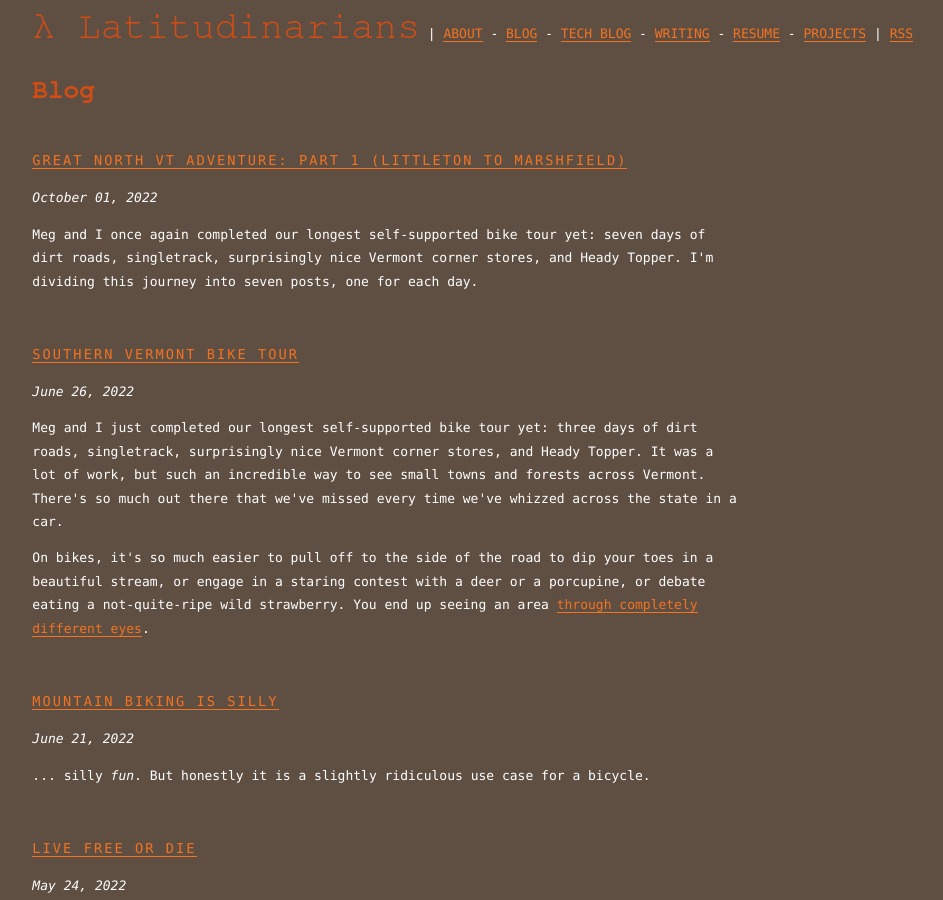
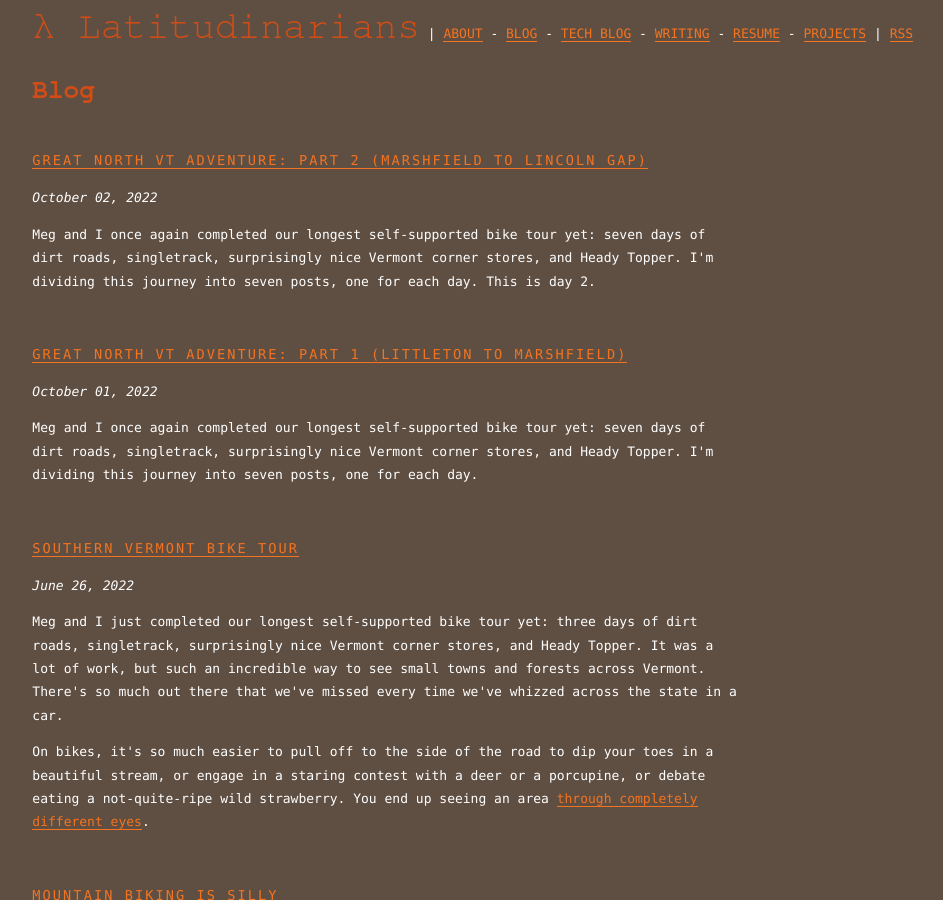
Before and after one commit to nathan-contino/nathan-contino.github.io, a Jekyll site: the page built from _pages/blog.html, in a window 1280 px wide and 900 px high. Shown: the whole window, without its empty margins (33-976 px from the left). Built offline with Jekyll 4.4.1, drawn with Linux system fonts in a browser that asks for light colours; some of the changed lines change nothing that is shown.

Commit message:
north adv pt 2

```diff
--- a/_posts/blog/2022-10-03-the-great-northern-vt-adventure-pt1.markdown
+++ b/_posts/blog/2022-10-01-the-great-northern-vt-adventure-pt1.markdown
@@ -12,8 +12,7 @@ and Heady Topper. I'm dividing this journey into seven posts, one for each day.
 <!-- readmore -->
 
 Through the power of internet magic, I'm posting all seven links at the top of
-each post. Each link will start working once I actually write the post for that
-day. But until then, enjoy my absurd 404 page.
+this first post. Each link will start working once I actually write the post for that day. But until then, enjoy my absurd 404 page.
 
 - [Day 1 (Littleton to Marshfield)](/blog/2022/10/01/the-great-northern-vt-adventure-pt1.html)
 - [Day 2 (Marshfield to the Lincoln Gap)](/blog/2022/10/02/the-great-northern-vt-adventure-pt2.html)
@@ -22,7 +21,6 @@ day. But until then, enjoy my absurd 404 page.
 - [Day 5 (Little River/Stowe to Morrisville)](/blog/2022/10/05/the-great-northern-vt-adventure-pt5.html)
 - [Day 6 (Morrisville to Greensboro)](/blog/2022/10/06/the-great-northern-vt-adventure-pt6.html)
 - [Day 7 (Greensboro to Littleton)](/blog/2022/10/07/the-great-northern-vt-adventure-pt7.html)
-
 
 ![vt postcard]({{ site.images }}2022_10_01/14_vt_postcard.jpg)
 *the whole trip was beautiful but this view probably takes the cake*
--- /dev/null
+++ b/_posts/blog/2022-10-02-the-great-northern-vt-adventure-pt2.markdown
@@ -0,0 +1,178 @@
+---
+title:  "Great North VT Adventure: Part 2 (Marshfield to Lincoln Gap)"
+date:   2022-10-02 14:14:22 -0700
+layout: default
+categories: blog
+---
+
+Meg and I once again completed our longest self-supported bike tour yet: seven
+days of dirt roads, singletrack, surprisingly nice Vermont corner stores,
+and Heady Topper. I'm dividing this journey into seven posts, one for each day.
+This is day 2.
+
+<!-- readmore -->
+
+If you somehow missed my post for day 1, check it out here:
+
+- [Day 1 (Littleton to Marshfield)](/blog/2022/10/01/the-great-northern-vt-adventure-pt1.html)
+
+![railroad bed]({{ site.images }}2022_10_02/02_railroad_bed.jpg)
+*old railroad bed has all the vibes that VT state highway 2 does not*
+
+# Return to the Old Railroad Bed
+
+Meg and I wake up at 5:30 to a crisp, cool, classic Fall morning. Our route begins with an "easy" connector over a half mile of campground trails to the same Old Railroad Bed trail we used yesterday.
+
+The campground map helpfully shows ["biking & walking trails"](https://images.squarespace-cdn.com/content/v1/55ee3f0ee4b03f7588c2c9a8/84a82906-31c2-438d-a8ed-881664d14b0e/MapwithNewHeadingPNG.png?format=2500w) to the east. But there's a whole mishmash of trails between us and the Old Railroad Bed. We hit the first trail intersection, and we pause. The signs indicate that one way sends us to the meadow. The other way sends us to... some other landmark. Which one leads to the Old Railroad Bed, again? I pick a random direction that moves us vaguely east.
+
+The "random direction" strategy pans out, until we end up on some steep, narrow trails that we can't ride on any more. Naturally, I'm elected scout for the group, and I run ahead. A couple of wrong turns and some jogging later, I pathfind us to the Old Railroad Bed. Soon enough, we're enjoying our first country store cider donut of the day on the intended trail.
+
+![onion river trails]({{ site.images }}2022_10_02/01_onion_river_trails.jpg)
+*took some trial and error & some hike-a-bike but we finally connected the campsite trails to the old railroad bed*
+
+Today's section of the Old Railroad Bed turns out to be a little rougher than yesterday's. But any time you're on level-ish ground away from the tyranny of wheels is a good time to me. It's a muddy, tree-y, rocky good time.
+
+![railroad singletrack]({{ site.images }}2022_10_02/03_railroad_singletrack.jpg)
+*even got some singletrack at the end of the XVT before hopping back on.... you guessed it - VT 2*
+
+# The Unexpected Burrito
+
+We make speedy progress down the rail trail, so it isn't long before we cruise our way to what seems like the end of the rail trail. The return to civilization and paved roads disappoints us for a hot second... but the [Black Lotus Kitchen](https://goo.gl/maps/56qLND6sTvr33vyU9) soon lifts our spirits. Seriously, this food truck is run by possibly the most friendly guy I've ever met. He was more than happy to drip maple syrup right into our coffee as he fried up an incredible breakfast burrito with local ingredients. First chance we get, we're trying lunch and dinner here.
+
+![taco truck]({{ site.images }}2022_10_02/04_taco_truck.jpg)
+*impromptu breakfast burrito is the best breakfast burrito*
+
+With bellies full of coffee and burrito, we briefly cruise down 2 to meet up with the rail trail yet again. This section has received a bit more love in recent years -- in one washed-out section of forest, the caretakers have even gone to the trouble of building a loopy detour, complete with fresh gravel and guard rails. Fancy!
+
+# The Phantom Trail
+
+But all good things must come to an end, so before long we return to 2. It's... fine. The shoulder is big and it doesn't crumble beneath our tires, so I'll call it a win. The cars speed by loudly, but there aren't too many. The scenery is pleasant. We typically route away from major roads like this, but they're sometimes a necessary evil to connect things. And with thousands of feet and dozens of miles to go, we probably shouldn't take on any more miles or hills.
+
+Given my assumption that we'll have to ride this road all the way into Montpelier, I'm dumbstruck when we notice what looks like a bike path popping out of the trees along the shoulder of the road. Like any misguided bicycle tourist, I have no choice but investigation of where this mysterious path leads. After all, it *sort of* looks like it's going in the right direction. My intuition was correct (ish) in the forest this morning. What's the worst that can happen?
+
+![finding the xvt]({{ site.images }}2022_10_02/05_finding_the_xvt.jpg)
+*surprise bike path next to VT 2!*
+
+So we hop on the bike path. It leads to an absolutely beautiful, brand-spanking-new bicycle bridge that claims to be a bicycle path leading right into Montpelier, a new stretch of the XVT!
+
+![new xvt bridge]({{ site.images }}2022_10_02/06_new_xvt_bridge.jpg)
+*a very nice & very new section of the xvt*
+
+We excitedly snap some photos on the bridge, and head up the hill on the path, which quickly turns into dirt...
+
+... which swiftly turns into rutted mud...
+
+... which abruptly stops in a drainage ditch, and a series of trees marked as a future route for the XVT. Nuts.
+
+![xvt disappointment]({{ site.images }}2022_10_02/07_xvt_disappointment.jpg)
+*so new in fact it doesn't even exist*
+
+So we backtrack to the bridge, which connects to a dirt road which looks like it leads into Montpelier. And then we notice XVT signs! Hurrah, we're saved! It turns out that the bridge got us to the opposite site of the river, where the XVT *currently* runs. That dirt road turns into a bike path closer to Montpelier, which led right to the Capitol and a very cute downtown grid.
+
+# Forbidden Peanut Butter at The Capitol
+
+![vt capitol]({{ site.images }}2022_10_02/08_vt_capitol.jpg)
+*pics before (3rd?) breakfast at the capitol even though we'll pass it on our way out of town*
+
+A quick stop to chat with some other bicycle tourists (good luck on your trip to Boston, NYC, and Washington, DC!), and it's time to grab second breakfast.
+
+![montpelier]({{ site.images }}2022_10_02/09_montpelier.jpg)
+*busy bike day at capitol grounds*
+
+I enjoy a croissant with bacon, apple slices, and peanut butter. Meg looks at me with sheer terror. Despite their controversial sandwich choices, Capitol Grounds makes a solid espresso. They rank among my favorite coffee shops of the trip. And in Vermont, there's steep competition.
+
+Overall, Montpelier really impressed me. I imagined it to be a much larger city, but it turns out it's just a big-ish town with a nice dense multiuse downtown. Looks straight out of Europe, or England at least. Lots of brick buildings, taverns, bridges, a train right through town, and tons of people riding around on bikes. It's rare to visit any place in the USA where I feel like I could live without a car, but Montpelier ranks high on that scale. Very close to Fort Collins, another town I've raved about on this blog after a biking trip.
+
+# Natural Burials are Legal in Vermont
+
+We cruise out of Montpelier past the gorgeous [Green Mount Cemetery](https://www.montpelier-vt.org/158/Green-Mount-Cemetery) (only $1200 for a natural summer burial!), and quickly turn onto some classic VT dirt roads.
+
+![wooly friend]({{ site.images }}2022_10_02/10_wooly_friend.jpg)
+*the first of hundred of wooly caterpillar encounters*
+
+![dirt]({{ site.images }}2022_10_02/11_dirt.jpg)
+*we hit dirt less than 15 minutes after leaving montpelier*
+
+![animals]({{ site.images }}2022_10_02/12_animals.jpg)
+*farm friends and fall views*
+
+# Dirt Roads, Spooky Barks, and Trucking Nuts
+
+The foliage is once again smashing, and despite the slow incline into the mountains, Meg and I have a great time. Until we hear the sound every bicyclist fears: a barking dog, just around the corner. 99% of the time, it's no problem -- between invisible fences and mitigating tactics, you can usually cope with a dog. But our hackles have been successfully raised. Until we round the corner, to be greeted with... a big, fluffy, drooly, silly, dopey golden retriever. Whew!
+
+![dirt gets smaller]({{ site.images }}2022_10_02/13_dirt_gets_smaller.jpg)
+*then that dirt road got smaller*
+
+Continuing down (or rather, up -- it's quite the grade at times) the road, we only see one other group of human beings: a gaggle of hunters that literally attached a set of deer testicles to their truck as a bizarre reinterpretation of [truck nutz](https://en.wikipedia.org/wiki/Truck_nuts).
+
+One [wrong turn](https://en.wikipedia.org/wiki/Wrong_Turn_%282003_film%29) later, we end up in some kind of bizarre Breaking Bad drug deal set, complete with a completely trashed abandoned car. A quick check of the map, and we discover that we should have "stayed" on the main road a quarter mile or so back.
+
+![car troubles]({{ site.images }}2022_10_02/14_car_troubles.jpg)
+*you only get views like this when you miss your turn*
+
+# Class 4: What was Class 3, Again?
+
+A speedy backtrack later, and we find ourselves on a classic VT class 4 road: giant puddles of mud, enormous swathes of exposed raw rock, downed chunks of trees, and rocks that could be described more as boulders than baby heads. It was brilliant.
+
+![class 4]({{ site.images }}2022_10_02/15_class_4.jpg)
+*what happens when your goal is "find the most public backwoods way possible"*
+
+![meg hike-a-bike]({{ site.images }}2022_10_02/16_meg_hike_a_bike.jpg)
+*when meg's touring bike gearing is having trouble you know it's rough going*
+
+![nate at top]({{ site.images }}2022_10_02/17_nate_at_top.jpg)
+*conquering the road 1 hill at a time*
+
+A small amount of uphill later, we pass through the notch of the hill. Then it's downhill, which turns out to be even harder than uphill on this terrain, since you need to constantly brake before you... break.
+
+![shreddin da gnar]({{ site.images }}2022_10_02/18_shreddin_da_gnar.jpg)
+*a summer of mountain biking made the descent a breeze of gnar shredding thrills*
+
+# Not to be Confused with Mad TacoS
+
+Then it's an abrupt transition from class 4 offroading back to a completely normal road, another ascent, and our first sweeping views of the Mad River Valley, all the way to Sugarbush (close to Lincoln Gap, our destination for the day). With the foliage just breaking into peak levels, it's absolutely rad. The dirt roads just keep ascending to breathtaking views, then descending back to another grueling hill climb. But hey, there's cows!
+
+![back to dirt]({{ site.images }}2022_10_02/19_back_to_dirt.jpg)
+*and alas we ejected from the gnarly class 4 onto regular vt dirt roads*
+
+Soon, we're descending into Waitsfield, and our lunch spot is in view. [Mad Taco](https://www.themadtaco.com/locations/waitsfield) does not disappoint, though I feel concerned that [Mad Tacos](https://www.madcotacos.com/) near Cazenovia, NY might be in some dicey intellectual property space with these folks. But they have Hill Farmstead on draft and burritos, what's not to love?
+
+# Lawsons Loves Bicycles or Maybe Bicycles Love Lawsons
+
+After Mad Taco, we haven't consumed quite enough calories to push our way over [Lincoln Gap](https://en.wikipedia.org/wiki/Lincoln_Gap_%28Vermont%29). So we do as any sane bicycle tourist would do -- we head over to [Lawson's Finest Liquids](https://www.lawsonsfinest.com/) for some additional carbs. Meg highly recommends their black IPA.
+
+![lawsons bike rack]({{ site.images }}2022_10_02/20_lawsons_bike_rack.jpg)
+*a busy bike rack at lawsons (plus nate)*
+
+![lawsons bikes]({{ site.images }}2022_10_02/21_lawsons_bikes.jpg)
+*first brewery of the trip bike pic*
+
+Lawsons has a lot of bicyclists. We had the good fortune to meet a (European?) couple staying in Warren who are almost done with the [Gravel Growler](https://bikepacking.com/routes/green-mountain-gravel-growler/) bike route, which inspired this ride. We also meet a very enthusiastic guy who just bought a [Salsa Journeyman](https://bikepacking.com/bikes/salsa-journeyman-review/), who had so many questions about bikepacking and bicycle touring that his mom literally had to drag him away from us. If you end up reading this post someday, I hope you end up buying that [Swift Industries](https://builtbyswift.com/) bag you wanted.
+
+# Warren
+
+With the day officially crossing into "afternoon" territory, we trim a dirt road featuring a hill & a cow & a foliage view to keep ourselves on schedule. A quick ride down 100 takes us to Warren. We notice quite a few nature paths off the road, but we're on a schedule, dammit. If we don't get to the country store in time, they'll be all out of pastries for tomorrow's breakfast!
+
+So we roll into Warren to load up at the country store. A bathroom break, a homemade mint chocolate chip ice cream sandwich, and some dinner & breakfast goods later, we snap a quick shot of the gorge, and head to Lincoln Gap. It's only a few miles to the campsite, how bad can it be?
+
+![lincoln gap meg]({{ site.images }}2022_10_02/22_lincoln_gap_meg.jpg)
+*halfway into the 2 mile slog of 15-20 percent grades*
+
+![licoln gap nate]({{ site.images }}2022_10_02/23_lincoln_gap_nate.jpg)
+*nate conquering the gap*
+
+![lincoln gap top]({{ site.images }}2022_10_02/24_lincoln_gap_top.jpg)
+*whooooop*
+
+# Steep, Like Tea Bags
+
+... MULTIPLE MILES OF GRUELING UPHILL 20%+ GRADE STRAIGHT INTO THE SKY LATER, we make it to the notch at the top of Lincoln Gap. It's beautiful! The setting sun really brings out the foliage, and we get our first glimpse of the Adirondacks. We get a small taste of tomorrow morning's descent, then pull off onto a side forest road for some primitive camping for the night.
+
+A beer, a hummus wrap, and a beautiful sunset later, we're tired enough for an early sleep. We take advantage of the forest road to hang our [bear bag](https://ursack.com/) a good distance from our campsite. With the ascent up Vermont's highest vehicle road behind us and a babbling brook in the near distance, sleep comes easy.
+
+![camp]({{ site.images }}2022_10_02/25_camp.jpg)
+*cozy lil wildcamp spot in the national forest*
+
+# The Saga Continues
+
+Check out part 3 (whenever I finish writing it -- maybe I already have?) at [Day 3 (Lincoln Gap to Mount Philo)](/blog/2022/10/03/the-great-northern-vt-adventure-pt3.html).
```
